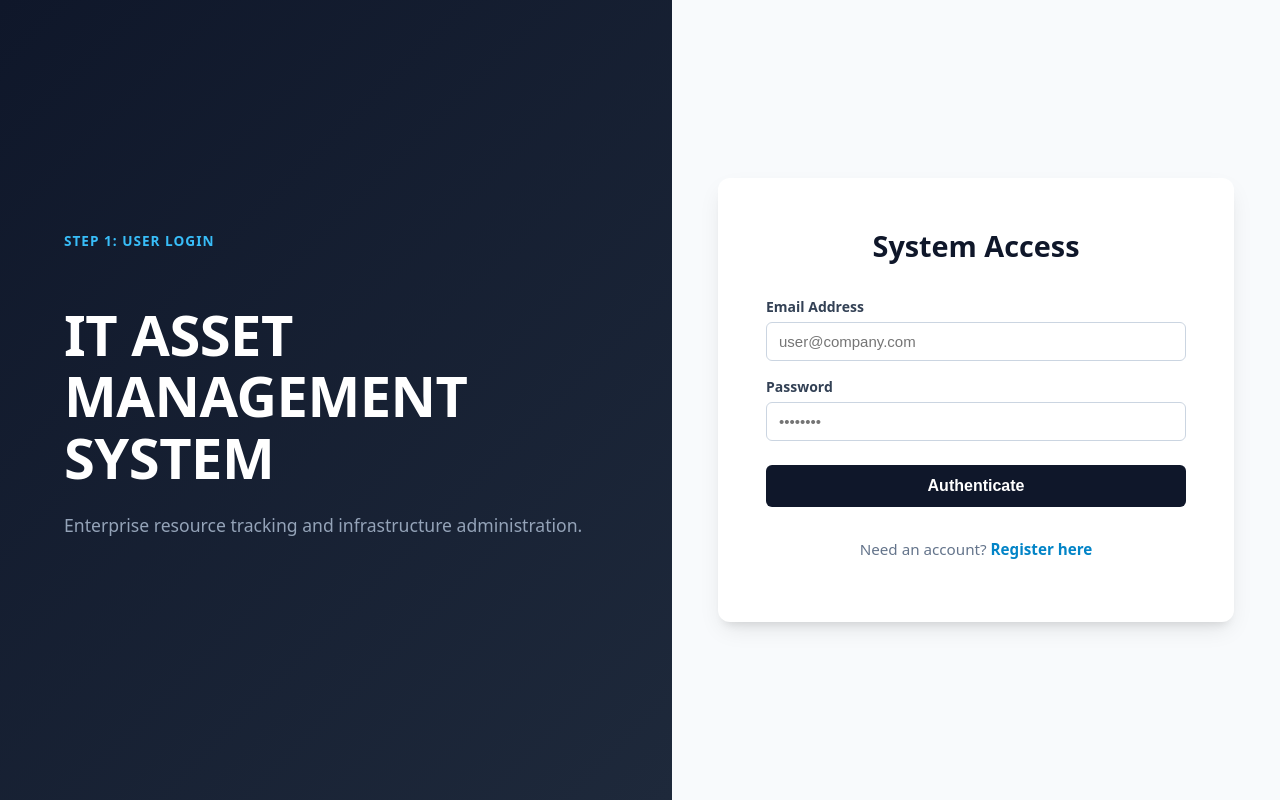
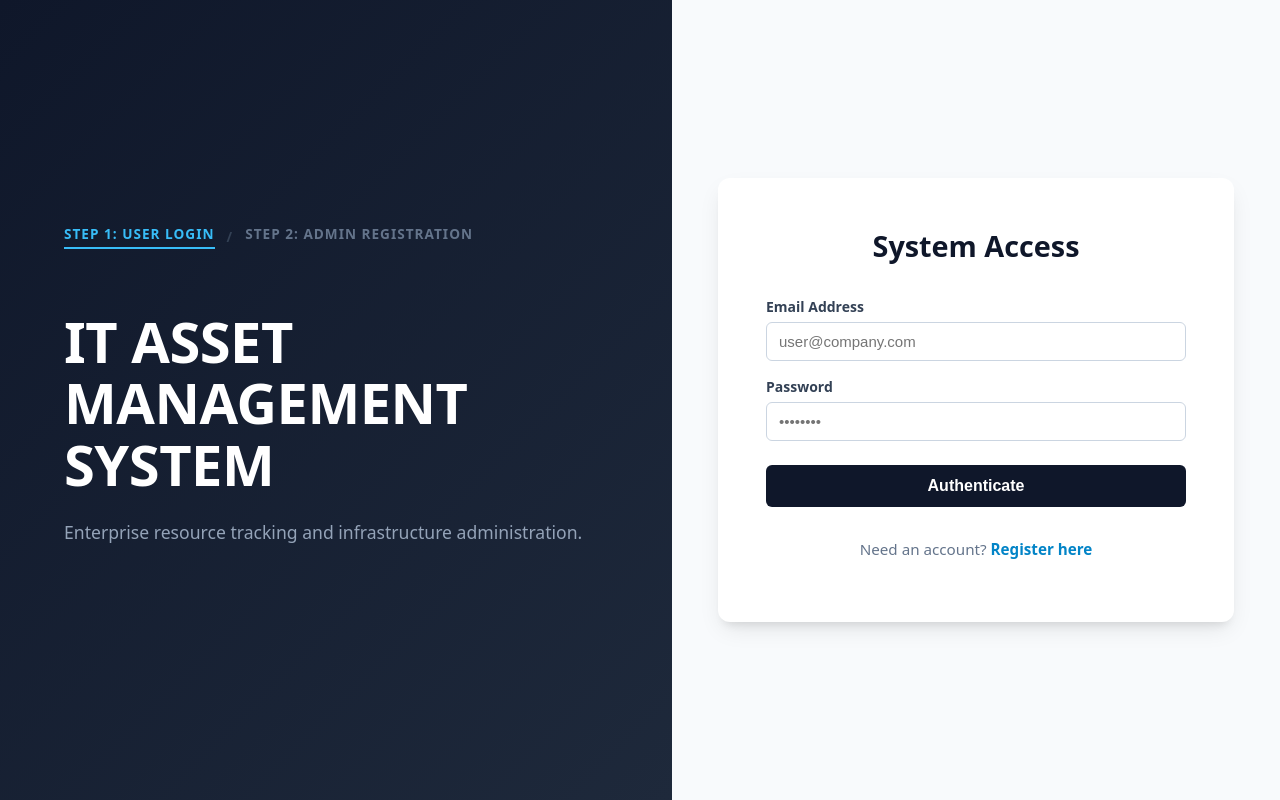
Before and after one commit to MAYURIBHOR/it-asset-management, a React app in the folder frontend/: page / in a window 1280 px wide. Built offline with nearby package versions, Linux system fonts and the light colour scheme; the HTML template or start-up script is replaced by a standard one.

Commit message:
fix: made changes

```diff
--- a/frontend/src/App.css
+++ b/frontend/src/App.css
@@ -224,13 +224,41 @@
   margin-top: 1rem;
 }
 
-.step-indicator {
-  color: #38bdf8;
+.step-indicator-container {
+  display: flex;
+  align-items: center;
+  gap: 12px;
+  margin-bottom: 1.5rem;
   font-weight: 600;
   text-transform: uppercase;
   letter-spacing: 1px;
   font-size: 0.85rem;
-  margin-bottom: 1rem;
+}
+
+.step-btn {
+  cursor: pointer;
+  transition: all 0.2s ease;
+}
+
+.step-btn.active {
+  color: #38bdf8;
+  border-bottom: 2px solid #38bdf8;
+  padding-bottom: 4px;
+}
+
+.step-btn.inactive {
+  color: #64748b;
+  padding-bottom: 4px;
+  border-bottom: 2px solid transparent;
+}
+
+.step-btn.inactive:hover {
+  color: #94a3b8;
+}
+
+.step-divider {
+  color: #334155;
+  user-select: none;
 }
 
 .auth-form-wrapper {
--- a/frontend/src/components/Auth.jsx
+++ b/frontend/src/components/Auth.jsx
@@ -41,8 +41,20 @@ function Auth({ onLogin }) {
     <div className="auth-container">
       {/* LEFT SIDE: Branding */}
       <div className="auth-branding">
-        <div className="step-indicator">
-          Step {isLoginMode ? '1: User Login' : '2: Admin Registration'}
+        <div className="step-indicator-container">
+          <span
+            className={`step-btn ${isLoginMode ? 'active' : 'inactive'}`}
+            onClick={() => { setIsLoginMode(true); setError(''); }}
+          >
+            Step 1: User Login
+          </span>
+          <span className="step-divider">/</span>
+          <span
+            className={`step-btn ${!isLoginMode ? 'active' : 'inactive'}`}
+            onClick={() => { setIsLoginMode(false); setError(''); }}
+          >
+            Step 2: Admin Registration
+          </span>
         </div>
         <h1>IT ASSET<br/>MANAGEMENT<br/>SYSTEM</h1>
         <p>Enterprise resource tracking and infrastructure administration.</p>
```
